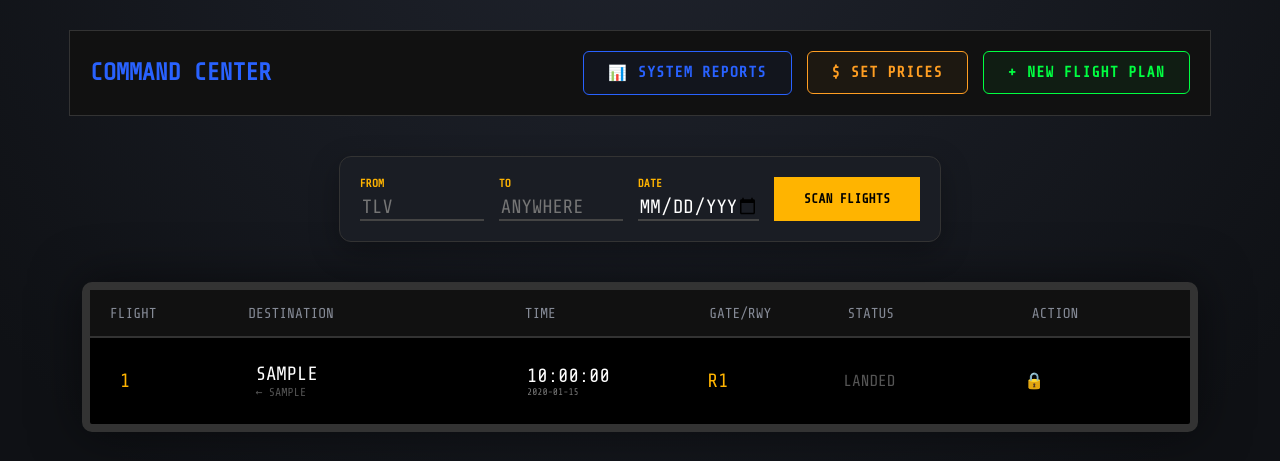
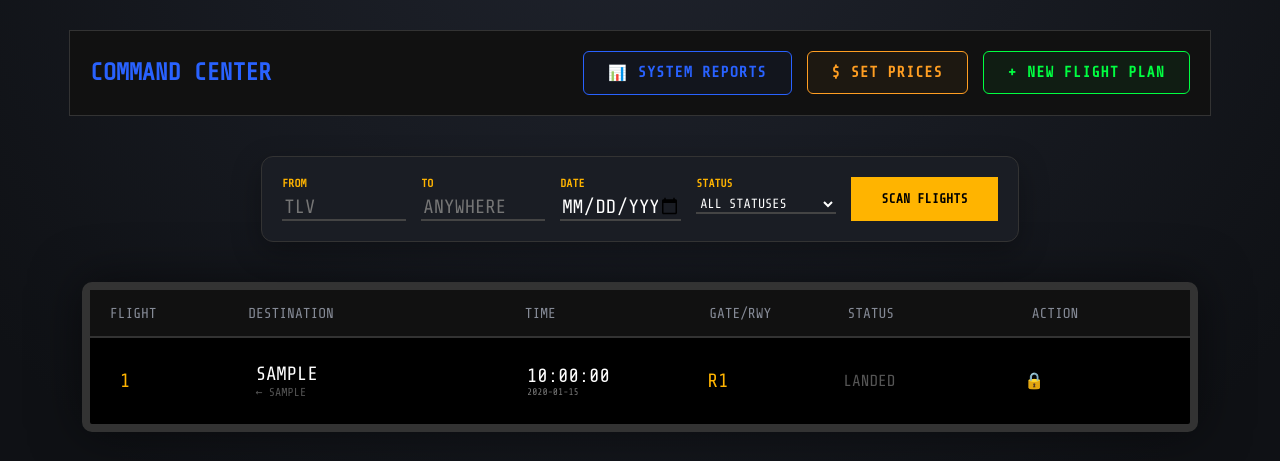
Before and after one commit to maorshavit-boop/InformationSystems, a Flask app: page / in a window 1280 px wide. Shown: the part 171-632 px from the top of the page. Run offline with Flask 3, Linux system fonts and the light colour scheme; a user stored in the database is signed in; tables that the repository leaves empty hold one stand-in row (values such as "Sample post").

Commit message:
Added flight status filter logic for managers

```diff
--- a/code/main.py
+++ b/code/main.py
@@ -43,8 +43,9 @@ def homepage():
     date = request.args.get('date')
     source = request.args.get('source')
     dest = request.args.get('dest')
+    status_filter = request.args.get('status')
 
-    flights = get_flights_with_filters(u_type, date, source, dest)
+    flights = get_flights_with_filters(u_type, date, source, dest, status_filter)
     return render_template('homepage.html', flights=flights)
 
 
--- a/code/utils.py
+++ b/code/utils.py
@@ -88,7 +88,7 @@ def register_new_customer(data):
             return False, "An error occurred during registration."
 
 
-def get_flights_with_filters(user_type, date=None, source=None, destination=None):
+def get_flights_with_filters(user_type, date=None, source=None, destination=None, status=None):
     """
     Retrieves a list of flights based on the user type and optional filters.
     Managers see all flights; others see only 'Active' flights.
@@ -100,12 +100,18 @@ def get_flights_with_filters(user_type, date=None, source=None, destination=None
     """
 
     with db_cur() as cursor:
+        params = []
+
         if user_type == 'Manager':
             query = "SELECT * FROM Flights WHERE 1=1"
+
+            if status and status != 'All':
+                query += " AND status = %s"
+                params.append(status)
+
         else:
             query = "SELECT * FROM Flights WHERE status = 'Active'"
 
-        params = []
         if date:
             query += " AND departure_date = %s"
             params.append(date)
@@ -116,7 +122,7 @@ def get_flights_with_filters(user_type, date=None, source=None, destination=None
             query += " AND destination_airport = %s"
             params.append(destination)
 
-        cursor.execute(query, params)
+        cursor.execute(query, tuple(params))
         return cursor.fetchall()
 
 
--- a/templates/homepage.html
+++ b/templates/homepage.html
@@ -123,6 +123,20 @@
                 <span class="label">DATE</span>
                 <input type="date" name="date" value="{{ request.args.get('date', '') }}">
             </div>
+
+            {% if current_user.is_authenticated and current_user.user_type == 'Manager' %}
+            <div class="search-input">
+                <span class="label">STATUS</span>
+                <select name="status" style="background: transparent; border: none; border-bottom: 2px solid #444; color: white; font-family: 'Share Tech Mono', monospace; width: 140px; text-transform: uppercase; cursor: pointer;">
+                    <option value="All" style="background-color: #1a1d24; color: white;" {% if request.args.get('status') == 'All' %}selected{% endif %}>ALL STATUSES</option>
+                    <option value="Active" style="background-color: #1a1d24; color: white;" {% if request.args.get('status') == 'Active' %}selected{% endif %}>Active</option>
+                    <option value="Full Capacity" style="background-color: #1a1d24; color: white;" {% if request.args.get('status') == 'Full Capacity' %}selected{% endif %}>Full Capacity</option>
+                    <option value="Arrived" style="background-color: #1a1d24; color: white;" {% if request.args.get('status') == 'Arrived' %}selected{% endif %}>Arrived</option>
+                    <option value="Cancelled" style="background-color: #1a1d24; color: white;" {% if request.args.get('status') == 'Cancelled' %}selected{% endif %}>Cancelled</option>
+                </select>
+            </div>
+            {% endif %}
+
             <button type="submit" class="search-btn">SCAN FLIGHTS</button>
         </form>
     </section>
```
